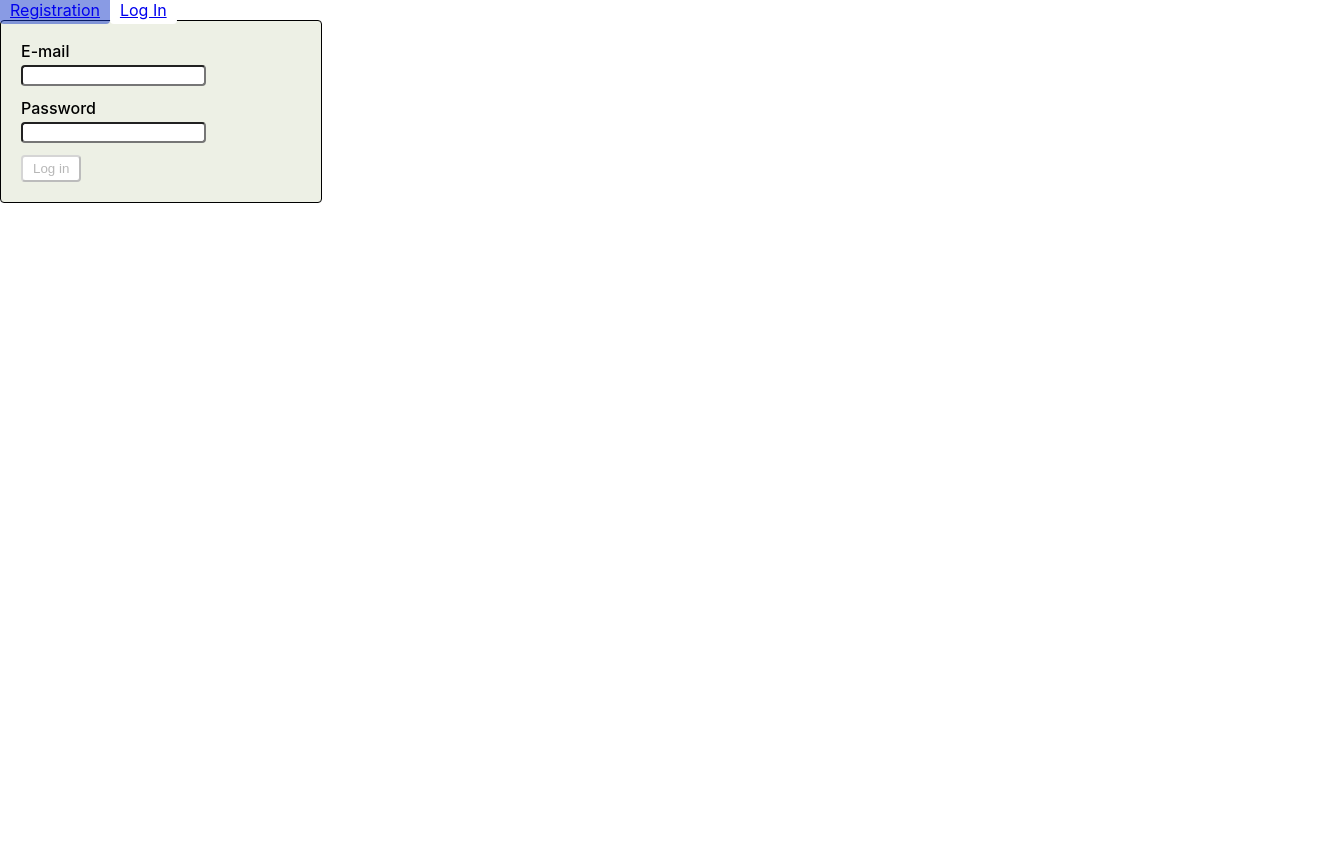
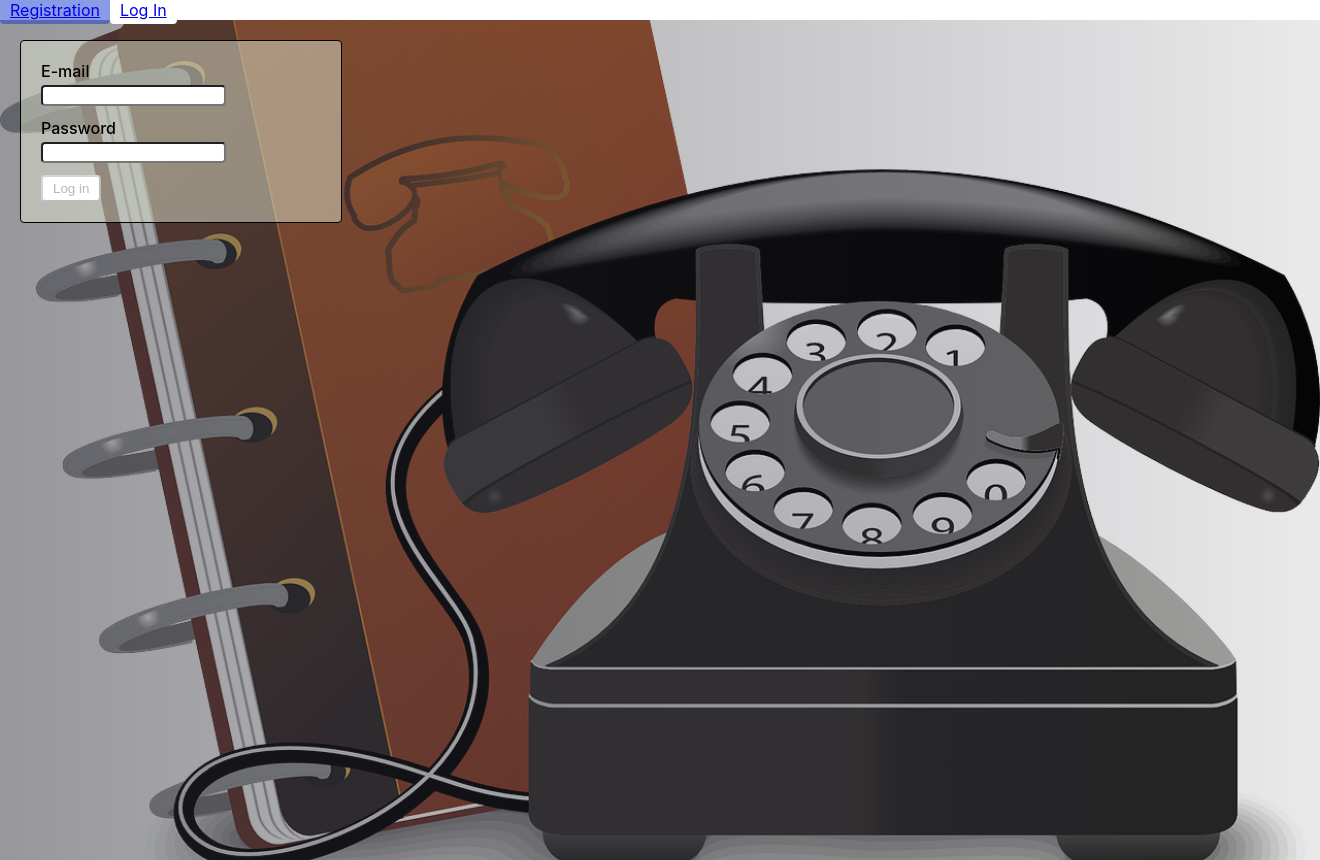
Before and after one commit to OlegBilas/goit-react-hw-08-phonebook, a React (Create React App) app: page /goit-react-hw-08-phonebook/login in a window 1280 px wide. Shown: the whole page, 1320 px wide, since content can reach past the window. Before the commit the page ends 800 px from the top, so only its background shows below. Built offline with nearby package versions, Linux system fonts and the light colour scheme.

Commit message:
додав бекграунд

```diff
--- a/src/components/Contacts/Contacts.jsx
+++ b/src/components/Contacts/Contacts.jsx
@@ -2,12 +2,7 @@ import ContactForm from 'components/ContactForm/ContactForm';
 import Filter from 'components/Filter/Filter';
 import ContactList from 'components/ContactList/ContactList';
 
-import {
-  Section,
-  Wrapper,
-  TitlePhonebook,
-  TitleContacts,
-} from './Contacts.styled';
+import { Wrapper, TitlePhonebook, TitleContacts } from './Contacts.styled';
 import { fetchContacts } from 'redux/contacts/operations';
 import { useEffect } from 'react';
 import { useDispatch, useSelector } from 'react-redux';
@@ -29,7 +24,7 @@ export function Contacts() {
   }, [dispatch]);
 
   return (
-    <Section>
+    <>
       <ToastContainer />
       <TitlePhonebook>Phonebook</TitlePhonebook>
       <ContactForm />
@@ -39,6 +34,6 @@ export function Contacts() {
         {isLoading && <Loader />}
         {!isLoading && !error && <ContactList />}
       </Wrapper>
-    </Section>
+    </>
   );
 }
--- a/src/components/Contacts/Contacts.styled.jsx
+++ b/src/components/Contacts/Contacts.styled.jsx
@@ -1,20 +1,4 @@
 import styled from 'styled-components';
-import img from '../images/book.png';
-
-export const Section = styled.section`
-  width: 100vw;
-  height: 100vh;
-  padding: 20px;
-  background-repeat: no-repeat;
-  background-position: center;
-  background-size: cover;
-  background-image: linear-gradient(
-      to left,
-      rgba(47, 48, 58, 0.1),
-      rgba(47, 48, 58, 0.5)
-    ),
-    url(${img});
-`;
 
 export const Wrapper = styled.div`
   max-width: 280px;
--- a/src/components/Layout/Layout.jsx
+++ b/src/components/Layout/Layout.jsx
@@ -4,18 +4,21 @@ import React from 'react';
 import { useSelector } from 'react-redux';
 import { Outlet } from 'react-router-dom';
 import { selectIsLoggedIn, selectUser } from 'redux/auth/selectors';
+import { Section } from './Layout.styled';
 
 function Layout() {
   const isLoggedIn = useSelector(selectIsLoggedIn);
   const user = useSelector(selectUser);
   return (
-    <>
+    <main>
       <header>
         <Navigation />
         {isLoggedIn && <UserMenu user={user.email} />}
       </header>
-      <Outlet />
-    </>
+      <Section>
+        <Outlet />
+      </Section>
+    </main>
   );
 }
 
--- /dev/null
+++ b/src/components/Layout/Layout.styled.jsx
@@ -0,0 +1,17 @@
+import styled from 'styled-components';
+import img from '../../images/book.png';
+
+export const Section = styled.section`
+  width: 100vw;
+  height: 100vh;
+  padding: 20px;
+  background-repeat: no-repeat;
+  background-position: center;
+  background-size: cover;
+  background-image: linear-gradient(
+      to left,
+      rgba(47, 48, 58, 0.1),
+      rgba(47, 48, 58, 0.5)
+    ),
+    url(${img});
+`;
```
